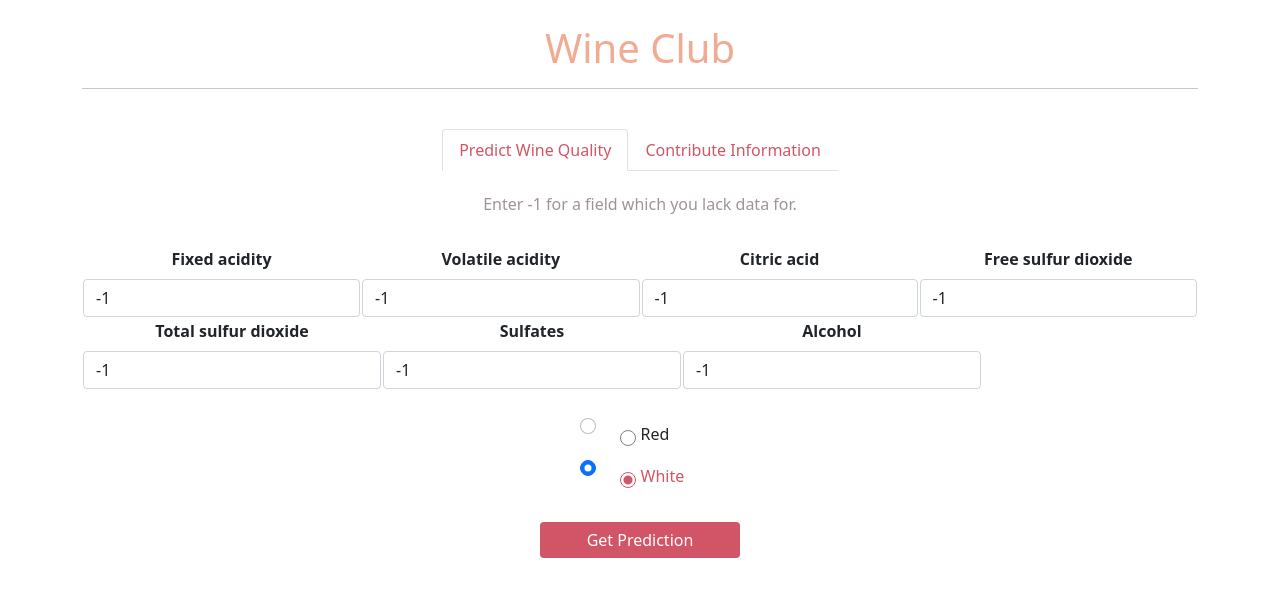
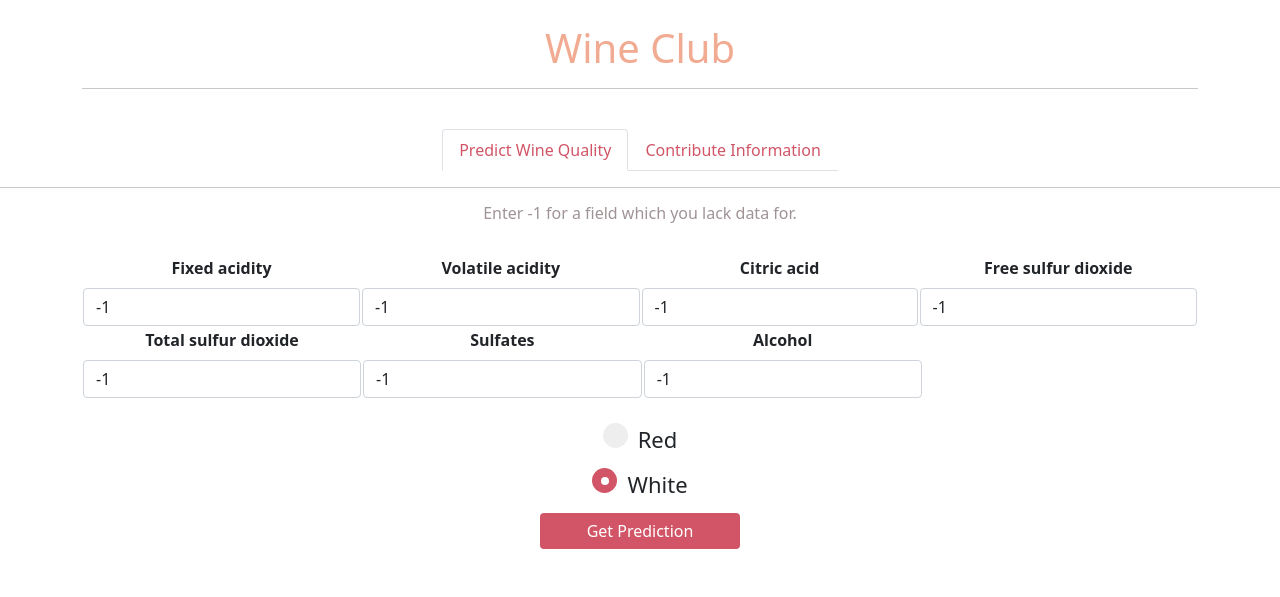
Before and after one commit to epiccrash/wine-predictor-app, a Flask app: page / in a window 1280 px wide. Shown: the top 597 px of the page. Run offline with Flask 2, Linux system fonts and the light colour scheme; lists and menus that the app fills with data are empty.

Commit message:
Update index.html

```diff
--- a/application/templates/index.html
+++ b/application/templates/index.html
@@ -7,6 +7,8 @@
         flex-direction: column;
         align-items: center;
         justify-content: center;
+        margin-left: auto;
+        margin-right: auto;
     }
 
     hr {
@@ -17,40 +19,67 @@
 
     }
 
-    Share label>input[type="radio"] {
+    .radioButton {
+        display: block;
+        position: relative;
+        padding-left: 35px;
+        margin-bottom: 12px;
+        cursor: pointer;
+        font-size: 22px;
+        -webkit-user-select: none;
+        -moz-user-select: none;
+        -ms-user-select: none;
+        user-select: none;
+    }
+
+    /* Hide the browser's default radio button */
+    .radioButton input {
+        position: absolute;
+        opacity: 0;
+        cursor: pointer;
+    }
+
+    /* Create a custom radio button */
+    .checkmark {
+        position: absolute;
+        top: 0;
+        left: 0;
+        height: 25px;
+        width: 25px;
+        background-color: #eee;
+        border-radius: 50%;
+    }
+
+    /* On mouse-over, add a grey background color */
+    .radioButton:hover input~.checkmark {
+        background-color: #ccc;
+    }
+
+    /* When the radio button is checked, add a blue background */
+    .radioButton input:checked~.checkmark {
+        background-color: rgb(209, 85, 102);
+    }
+
+    /* Create the indicator (the dot/circle - hidden when not checked) */
+    .checkmark:after {
+        content: "";
+        position: absolute;
         display: none;
     }
 
-    label>input[type="radio"]+*::before {
-        content: "";
-        display: inline-block;
-        vertical-align: bottom;
-        width: 1rem;
-        height: 1rem;
-        margin-right: 0.3rem;
-        border-radius: 50%;
-        border-style: solid;
-        border-width: 0.1rem;
-        border-color: gray;
+    /* Show the indicator (dot/circle) when checked */
+    .radioButton input:checked~.checkmark:after {
+        display: block;
     }
 
-    label>input[type="radio"]:checked+*::before {
-        background: radial-gradient(rgb(209, 85, 102) 0%, rgb(209, 85, 102) 40%, transparent 50%, transparent);
-        border-color: rgb(209, 85, 102);
-    }
-
-    label>input[type="radio"]:checked+* {
-        color: rgb(209, 85, 102);
-    }
-
-    fieldset {
-        margin: 20px;
-        max-width: 400px;
-    }
-
-    label>input[type="radio"]+* {
-        display: inline-block;
-        padding: 0.5rem 1rem;
+    /* Style the indicator (dot/circle) */
+    .radioButton .checkmark:after {
+        top: 9px;
+        left: 9px;
+        width: 8px;
+        height: 8px;
+        border-radius: 50%;
+        background: white;
     }
 
     .resultTable {
@@ -70,6 +99,11 @@
         float: left;
         width: 50%;
         padding: 5px;
+    }
+
+    table.inputTable {
+        margin-left: auto;
+        margin-right: auto;
     }
 </style>
 
@@ -170,13 +204,13 @@
                 google.charts.load('current', { 'packages': ['corechart'] });
                 google.charts.setOnLoadCallback(drawChart);
 
-                var fixed = '{{results["featureImportance"][0]}}';
-                var volatile = '{{results["featureImportance"][1]}}';
-                var citric = '{{results["featureImportance"][2]}}';
-                var dioxide = '{{results["featureImportance"][3]}}';
-                var totalDioxide = '{{results["featureImportance"][4]}}';
-                var sulfate = '{{results["featureImportance"][5]}}';
-                var alc = '{{results["featureImportance"][6]}}';
+                var fixed = '{{results["featureImportance"][0]*100}}';
+                var volatile = '{{results["featureImportance"][1]*100}}';
+                var citric = '{{results["featureImportance"][2]*100}}';
+                var dioxide = '{{results["featureImportance"][3]*100}}';
+                var totalDioxide = '{{results["featureImportance"][4]*100}}';
+                var sulfate = '{{results["featureImportance"][5]*100}}';
+                var alc = '{{results["featureImportance"][6]*100}}';
 
                 // Draw the chart and set the chart values
                 function drawChart() {
@@ -190,12 +224,10 @@
                         ['Sulfates', 15],
                         ['Alcohol', 20]
                     ]);
-
-
                     // Optional; add a title and set the width and height of the chart
                     var options = {
                         'title': 'Feature Importance', 'width': 600, 'height': 400, 'colors': ['#E45D74', '#E77580', '#EA8A8A', '#EEA798', '#F1BAA1', '#F4CBA9', '#F8E0B4'], 'is3D': true,
-                        chartArea: {width: '100%'},'legend': {
+                        chartArea: { width: '100%' }, 'legend': {
                             'maxLines': 1,
                             'textStyle': {
                                 'fontSize': 15
@@ -213,17 +245,15 @@
     {% else %}
     <h3 style="text-align: center;">{{ results }}</h3>
     {% endif %}
+    {% endif %}
     <hr>
-    {% endif %}
-
     <div class="tab-content">
-        <br>
         <h6 style="text-align: center; color: rgb(160, 147, 149);">Enter -1 for a field which you lack data for.
         </h6>
         <br>
         <div role="tabpanel" class="container tab-pane active" id="predictQuality">
             <form action="{{ url_for('predictQuality') }}" method="POST">
-                <table>
+                <table class="inputTable">
                     <th style="width: 300px; text-align: center;">
                         <label for="fixedAcidity" class="form-label" style="text-align: center;">Fixed
                             acidity</label>
@@ -246,7 +276,7 @@
                             min="-1" max="10.0" placeholder="0.0-10.0 (example: 5.5)" value="-1" step="0.1">
                     </th>
                 </table>
-                <table>
+                <table class="inputTable">
                     <th style="width: 300px; text-align: center;">
                         <label for="totalSulfurDioxide" class="form-label">Total sulfur dioxide</label>
                         <input id="totalSulfurDioxide" class="form-control" name="totalSulfurDioxide" type="number"
@@ -262,26 +292,20 @@
                         <input id="alcohol" class="form-control" name="alcohol" type="number" min="-1" max="100"
                             placeholder="0-100 (example: 67)" value="-1">
                     </th>
+                    <th style="width: 300px; text-align: center;"></th>
                 </table>
                 <br>
                 <div class="all-divs">
-                    <fieldset>
-                        <div class="form-check">
-                            <label>
-                                <input id="red" class="form-check-input" name="wineType" type="radio" value="red"
-                                    checked></inputid>
-                                <span>Red</span>
-                            </label>
-                        </div>
-                        <div class="form-check">
-                            <label>
-                                <input id="white" class="form-check-input" name="wineType" type="radio" value="white"
-                                    checked></inputid>
-                                <span>White</span>
-                            </label>
-                        </div>
-                    </fieldset>
-                    <br>
+                    <label class="radioButton">Red
+                        <input id="red" class="form-check-input" name="wineType" type="radio" value="red" checked>
+                        </inputid>
+                        <span class="checkmark"></span>
+                    </label>
+                    <label class="radioButton">White
+                        <input id="white" class="form-check-input" name="wineType" type="radio" value="white" checked>
+                        </inputid>
+                        <span class="checkmark"></span>
+                    </label>
                     <div class="submit-button">
                         <button style="background-color: rgb(209, 85, 102); border: 0cm; width: 200px;" type="submit"
                             class="btn btn-primary">Get Prediction</button>
@@ -291,7 +315,7 @@
         </div>
         <div role="tabpanel" class="container tab-pane" id="enterQualityInfo">
             <form action="{{ url_for('enterQualityInfo') }}" method="POST">
-                <table>
+                <table class="inputTable">
                     <th style="width: 300px; text-align: center;">
                         <label for="fixedAcidity" class="form-label">Fixed acidity</label>
                         <input id="fixedAcidity" class="form-control" type="number" min="-1" max="10.0"
@@ -313,7 +337,7 @@
                             placeholder="0.0-10.0 (example: 5.5)" value="-1" step="0.1">
                     </th>
                 </table>
-                <table>
+                <table class="inputTable">
                     <th style="width: 300px; text-align: center;">
                         <label for="totalSulfurDioxide" class="form-label">Total sulfur dioxide</label>
                         <input id="totalSulfurDioxide" class="form-control" type="number" min="-1" max="10.0"
@@ -337,23 +361,17 @@
                 </table>
                 <br>
                 <div class="all-divs">
-                    <fieldset>
-                        <div class="form-check">
-                            <label>
-                                <input id="red" class="form-check-input" name="wineType" type="radio" value="red"
-                                    checked></inputid>
-                                <span>Red</span>
-                            </label>
-                        </div>
-                        <div class="form-check">
-                            <label>
-                                <input id="white" class="form-check-input" name="wineType" type="radio" value="white"
-                                    checked></inputid>
-                                <span>White</span>
-                            </label>
-                        </div>
-                    </fieldset>
-                    <br>
+                    <label class="radioButton">Red
+                        <input id="red" class="form-check-input" name="wineType" type="radio" value="red" checked>
+                        </inputid>
+                        <span class="checkmark"></span>
+                    </label>
+
+                    <label class="radioButton">White
+                        <input id="white" class="form-check-input" name="wineType" type="radio" value="white" checked>
+                        </inputid>
+                        <span class="checkmark"></span>
+                    </label>
                     <div class="submit-button">
                         <button style="background-color: rgb(209, 85, 102); border: 0cm; width: 200px;" type="submit"
                             class="btn btn-primary">Submit Data</button>
```
